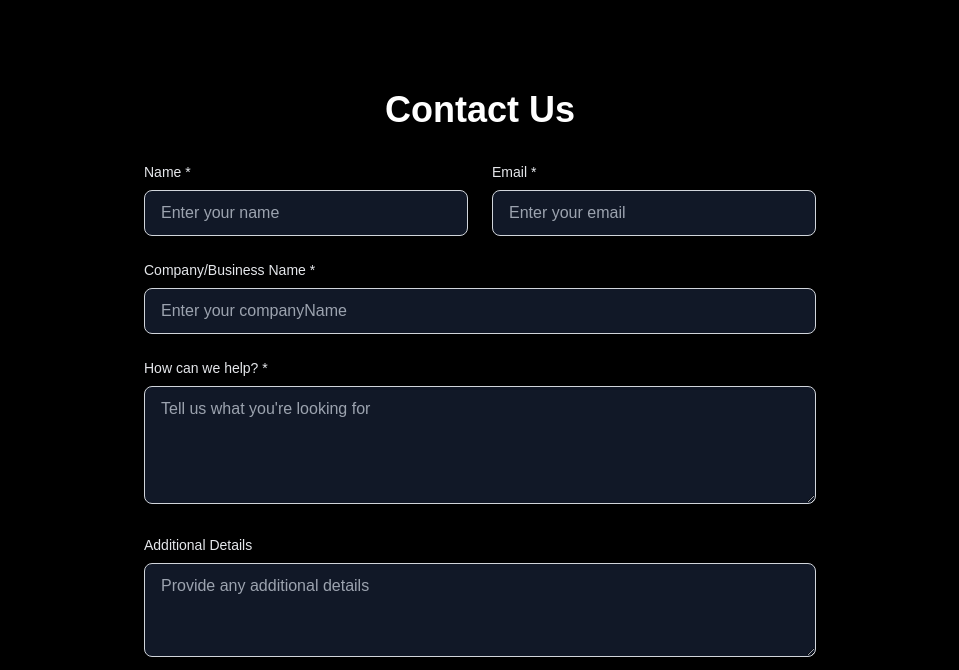
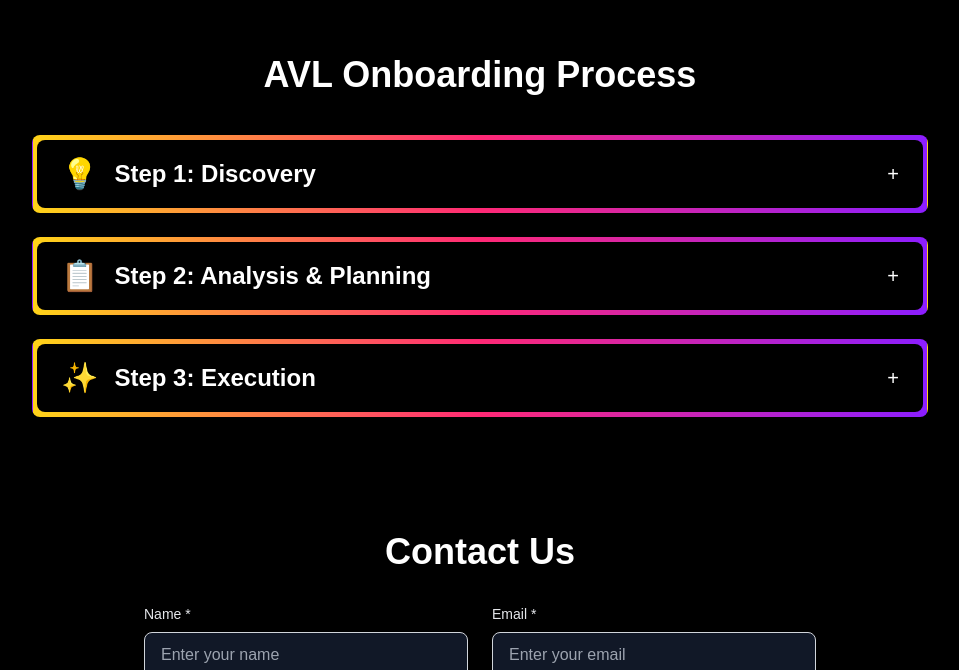
Before and after one commit to urstruelysv/avl-website-, a Next.js app: page / in a window 1280 px wide. Shown: the part 1585-2255 px from the top of the page, without its empty margins (160-1119 px from the left). Built offline with nearby package versions, Linux system fonts and the light colour scheme.

Commit message:
what do we do added

```diff
--- /dev/null
+++ b/src/app/components/Onbording.tsx
@@ -0,0 +1,86 @@
+"use client"; // Mark the file as a client-side component
+
+import { useState } from "react";
+
+const onboardingSteps = [
+  {
+    title: "Step 1: Discovery",
+    description: `Where your vision meets our creativity.
+    In this phase, we immerse ourselves in understanding your brand and goals. Through in-depth conversations, we uncover what makes your business unique and explore the impact you want to make.`,
+    tasks: [
+      "Listen to your ideas and objectives",
+      "Identify challenges and opportunities",
+      "Set a foundation for a customized approach",
+    ],
+    icon: "💡", // Light bulb
+  },
+  {
+    title: "Step 2: Analysis & Planning",
+    description: `Strategizing every detail, including budget.
+    Here, we dig into the specifics. We create a tailored roadmap that fits your budget, timeline, and objectives, ensuring every aspect is accounted for, from brand messaging to AI solutions.`,
+    tasks: [
+      "Develop a detailed strategy and budget plan",
+      "Outline key deliverables and timelines",
+      "Craft a solution tailored to your needs",
+    ],
+    icon: "📋", // Checklist
+  },
+  {
+    title: "Step 3: Execution",
+    description: `Sit back as we bring your vision to life.
+    This is where the magic happens. Our team goes into full execution mode, handling everything from design to implementation. You get to watch as your brand comes alive, with AVL managing every detail to perfection.`,
+    tasks: [
+      "Full-service execution, including design, development, and marketing",
+      "Implement AI tools and automation as needed",
+      "Deliver measurable results that boost your brand",
+    ],
+    icon: "✨", // Magic wand
+  },
+];
+
+export default function OnboardingProcess() {
+  const [activeStep, setActiveStep] = useState(null);
+
+  const toggleStep = (index) => {
+    setActiveStep(activeStep === index ? null : index);
+  };
+
+  return (
+    <div className="bg-black text-white py-10 px-4">
+      <h1 className="text-4xl font-bold text-center mb-10">
+        AVL Onboarding Process
+      </h1>
+      <div className="max-w-4xl mx-auto space-y-6">
+        {onboardingSteps.map((step, index) => (
+          <div
+            key={index}
+            className="border border-transparent rounded-lg bg-gradient-to-r from-[#ffd319] via-[#ff2975] to-[#8c1eff] p-1"
+          >
+            <div
+              className="flex items-center justify-between px-6 py-4 bg-black rounded-lg cursor-pointer"
+              onClick={() => toggleStep(index)}
+            >
+              <div className="flex items-center space-x-4">
+                <span className="text-3xl">{step.icon}</span>
+                <h2 className="text-2xl font-semibold">{step.title}</h2>
+              </div>
+              <span className="text-xl">
+                {activeStep === index ? "-" : "+"}
+              </span>
+            </div>
+            {activeStep === index && (
+              <div className="px-6 py-4 space-y-4 bg-[#1a1a1a] rounded-b-lg">
+                <p className="text-gray-300">{step.description}</p>
+                <ul className="list-disc list-inside text-gray-400">
+                  {step.tasks.map((task, idx) => (
+                    <li key={idx}>{task}</li>
+                  ))}
+                </ul>
+              </div>
+            )}
+          </div>
+        ))}
+      </div>
+    </div>
+  );
+}
--- a/src/app/page.tsx
+++ b/src/app/page.tsx
@@ -3,12 +3,14 @@ import Hero from "./components/Hero";
 import WhatWeDo from "./components/WhatWeDo";
 import ContactUs from "./components/ContactUs";
 import Footer from "./components/Footer";
+import OnboardingProcess from "./components/Onbording";
 export default function Home() {
   return (
     <div className="min-h-screen bg-black text-white">
       <Dock logoSrc="/logo.png" />
       <Hero />
       <WhatWeDo />
+      <OnboardingProcess />
       <ContactUs />
       <Footer />
     </div>
```
